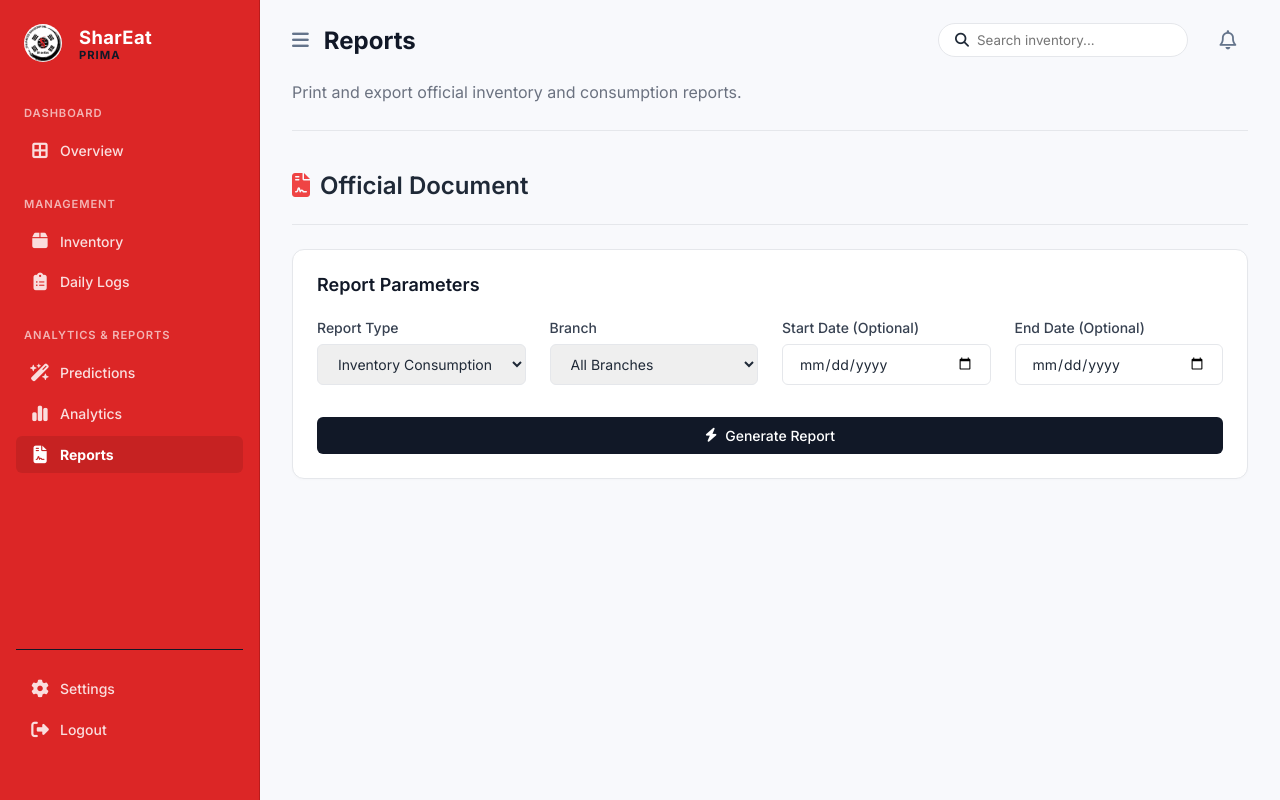
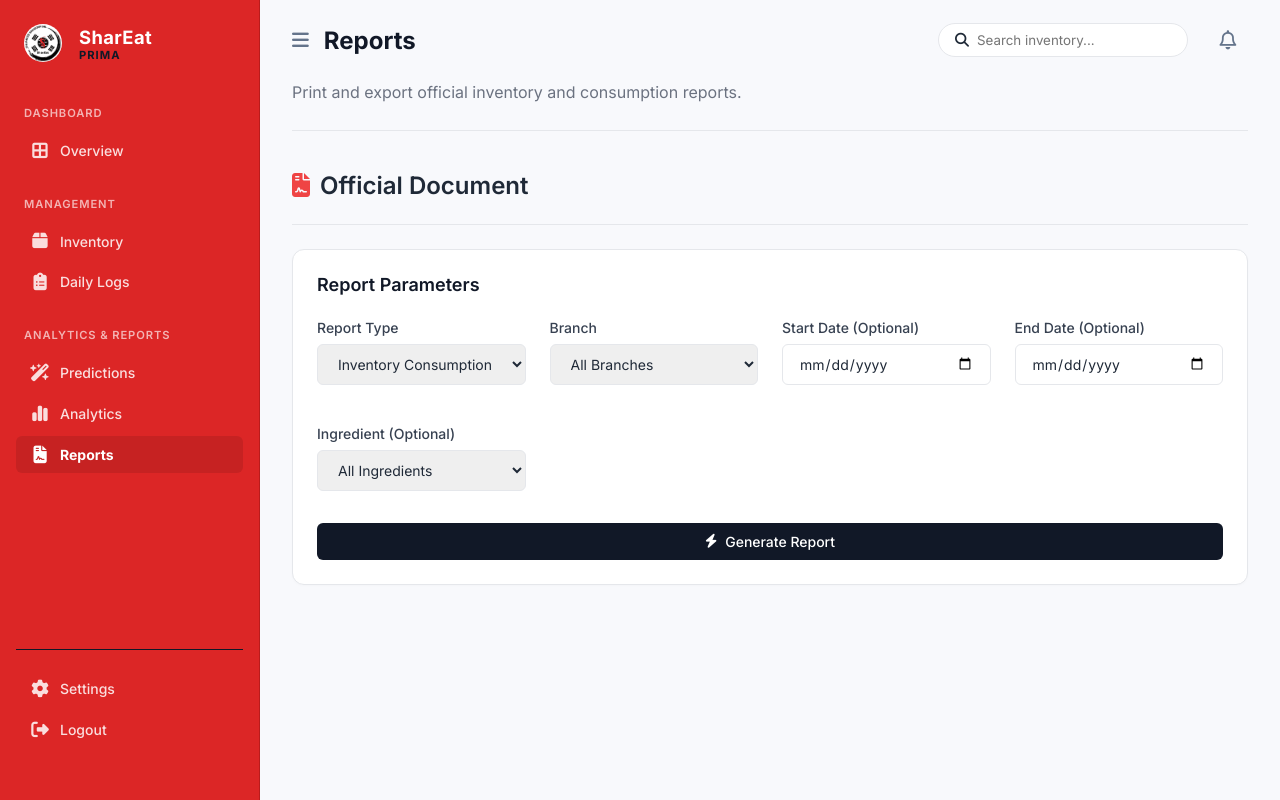
Before and after one commit to excesting/shareitV1, a Flask app: page /reports in a window 1280 px wide. Run offline with Flask 3, Linux system fonts and the light colour scheme; the visitor is signed in with stand-in values (Sample User, id 1); data that the repository does not hold is empty; some libraries are stand-ins or nearby versions.

Commit message:
Enhance report parameters with ingredient selection
Added ingredient selection to report parameters.

```diff
--- a/templates/reports.html
+++ b/templates/reports.html
@@ -63,7 +63,14 @@
                     <label class="form-label">End Date (Optional)</label>
                     <input type="date" class="form-control" id="repEndDate">
                 </div>
-            </div>
+
+                <div class="form-group">
+                    <label class="form-label">Ingredient (Optional)</label>
+                    <select id="repIngredient" class="form-control">
+                        <option value="all">All Ingredients</option>
+                        </select>
+                </div>
+                </div>
             <div class="mt-4">
                 <button type="submit" class="btn btn-primary w-full">
                     <i class="fas fa-bolt"></i> Generate Report
```
